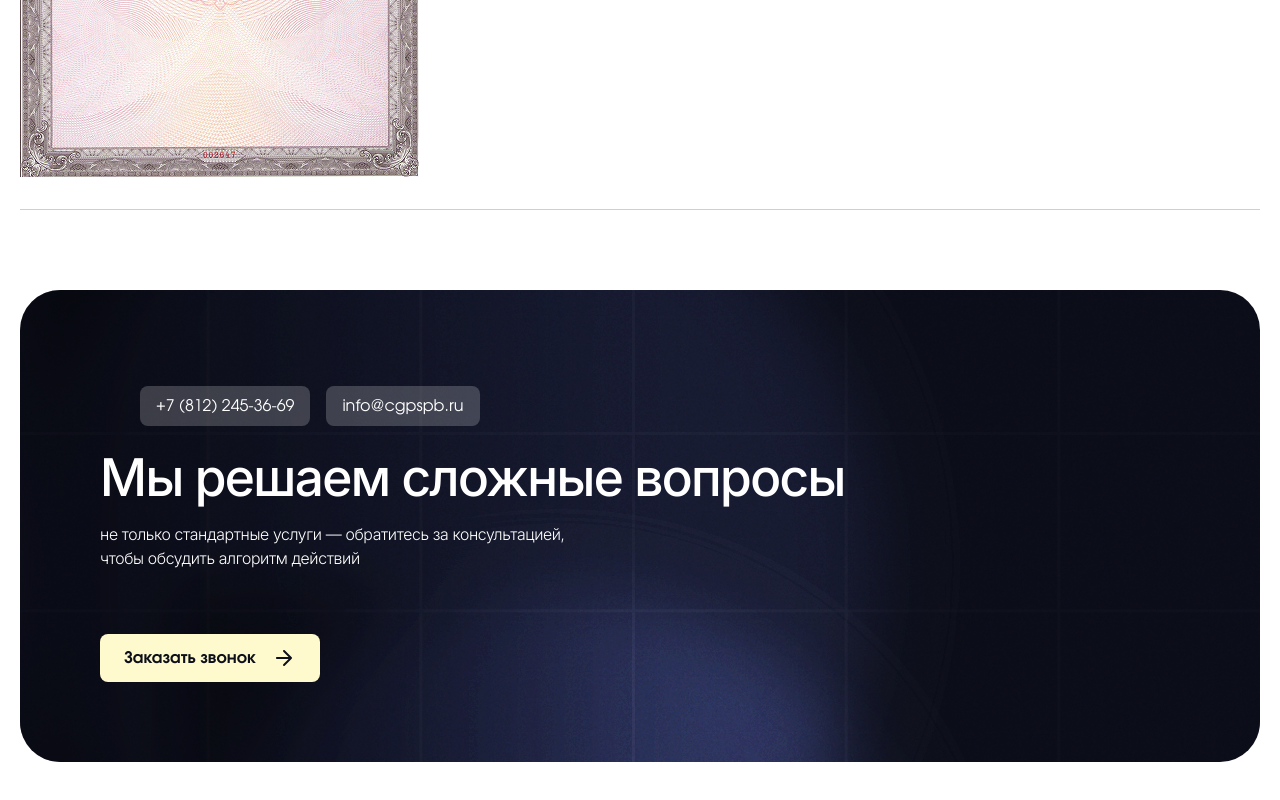
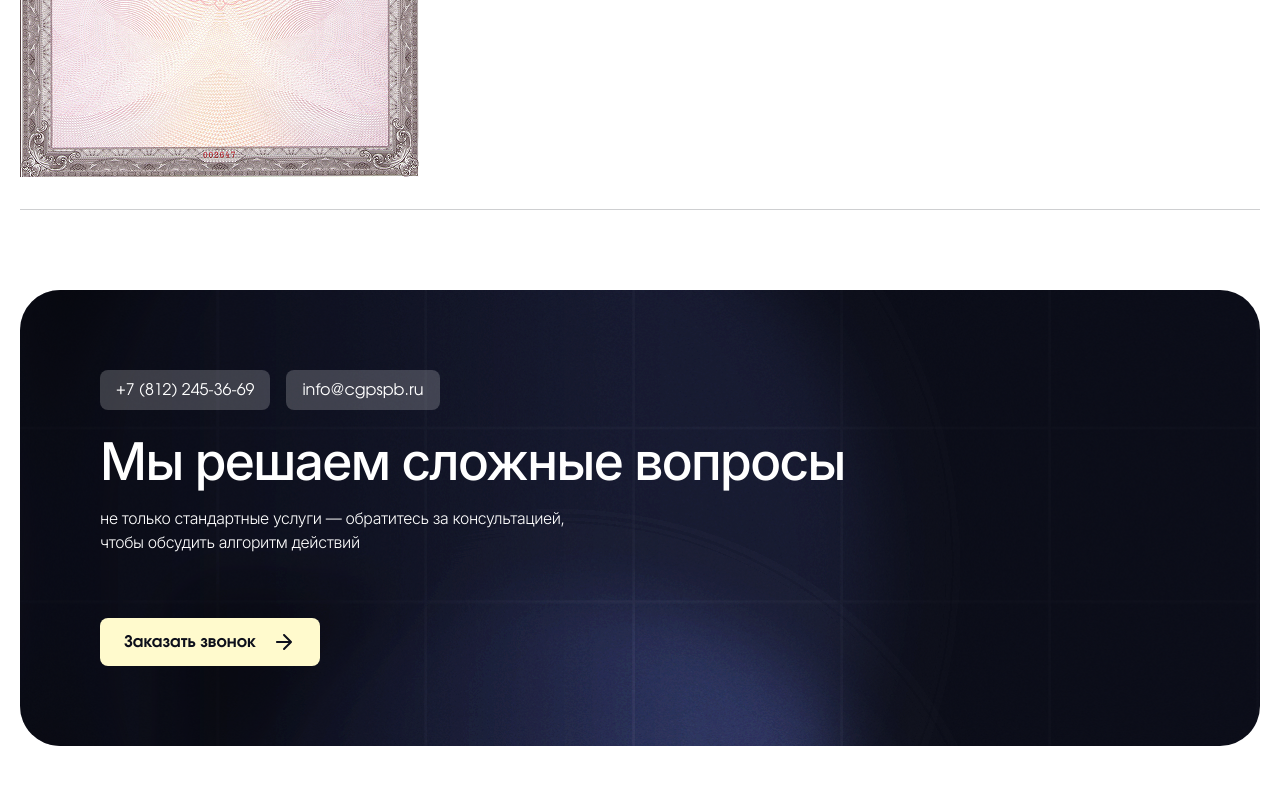
Before and after one commit to alemminik/gradcenter, a website: page licenses.html in a window 1280 px wide. Shown: the part 797-1597 px from the top of the page. Drawn offline with nearby package versions, Linux system fonts and the light colour scheme; files that its build step writes are made by us from their sources.

Commit message:
some fixes

```diff
--- a/styles/index.scss
+++ b/styles/index.scss
@@ -457,6 +457,8 @@ $container-width: 1244px;
   padding: 80px 0;
 
   &__glow-circle {
+    pointer-events: none;
+    user-select: none;
     position: absolute;
     border-radius: 50%;
     width: 754px;
@@ -492,6 +494,8 @@ $container-width: 1244px;
   &__labels {
     display: flex;
     gap: 16px;
+    margin: 0;
+    padding: 0;
     margin-bottom: 24px;
   }
 
```
